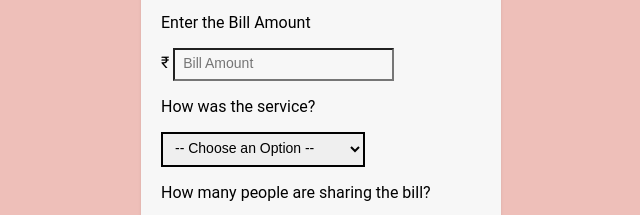
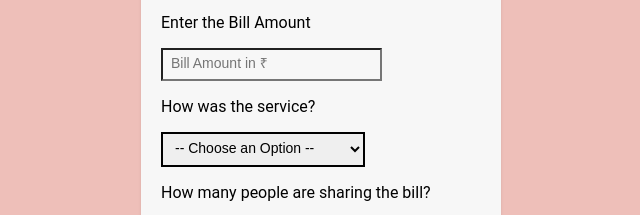
Before and after one commit to adubey03/Javascript-Tip-Calculator, a plain HTML site: page index.html in a window 1280 px wide. Shown: the part 144-359 px from the top of the page, 319-959 px from the left. Drawn offline with Linux system fonts and the light colour scheme.

Commit message:
Update index.html

```diff
--- a/index.html
+++ b/index.html
@@ -14,7 +14,7 @@
                   <form>
                     <p>Enter the Bill Amount
                       <p>
-                        ₹ <input id="billamt" type="text" placeholder="Bill Amount">
+                         <input id="billamt" type="text" placeholder="Bill Amount in ₹">
 
                         <p>How was the service?
                           <p>
```
